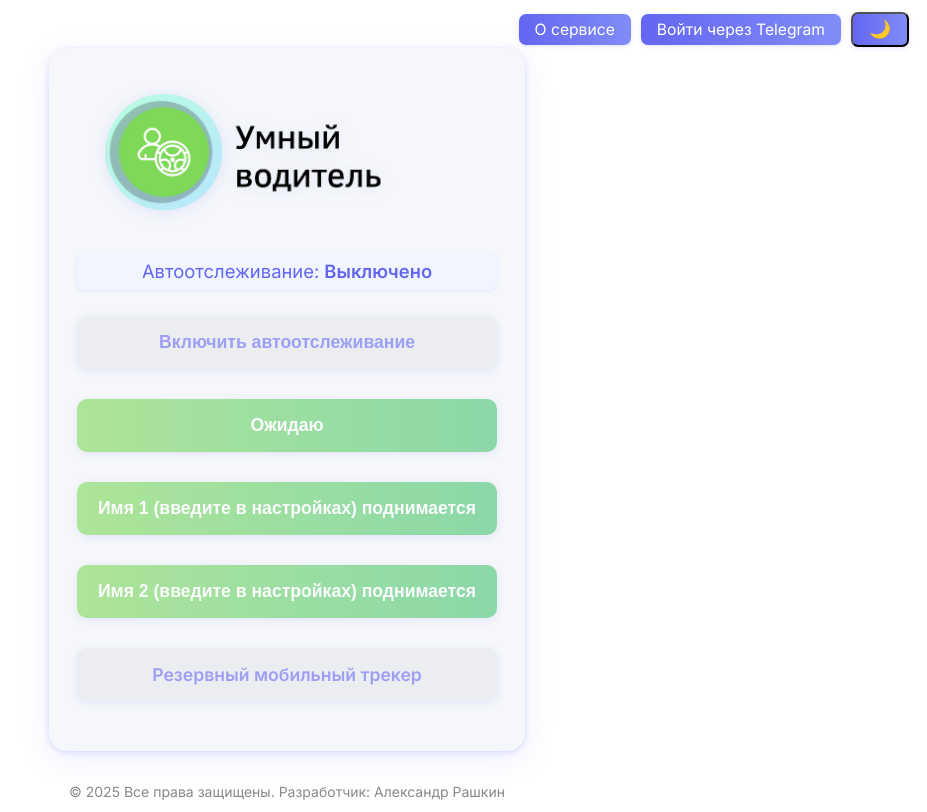
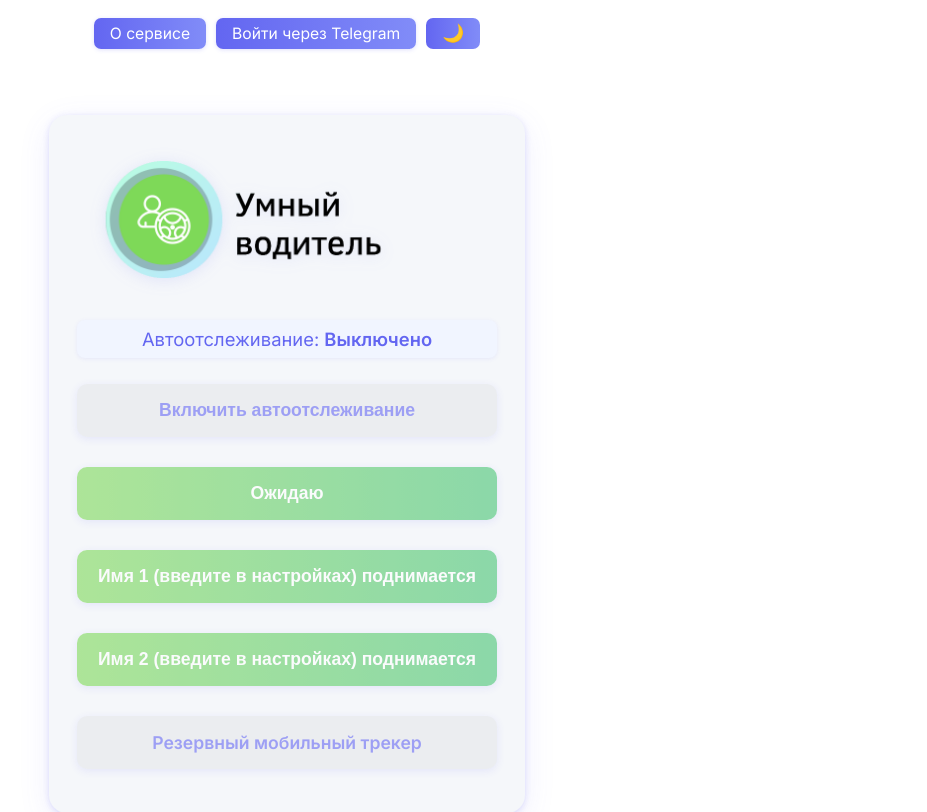
Before and after one commit to alexrashkin/clever-driver-bot, a Flask app: page / in a window 1280 px wide. Shown: the top 812 px of the page, without its empty margins (353-1280 px from the left). Run offline with Flask 3, Linux system fonts and the light colour scheme; data comes from the database, SQL or seed files in the repository.

Commit message:
change align buttons

```diff
--- a/web/templates/index.html
+++ b/web/templates/index.html
@@ -8,14 +8,14 @@
     <link rel="icon" type="image/x-icon" href="/static/favicon.ico">
     <style>
         body {
-            display: flex;
-            flex-direction: column;
-            min-height: 100vh;
             font-family: 'Inter', Arial, sans-serif;
             background: linear-gradient(135deg, #e0e7ff 0%, #f5f7fa 100%);
             color: #222;
             margin: 0;
             padding: 0;
+            min-height: 100vh;
+            display: flex;
+            flex-direction: column;
         }
         body.dark {
             --bg: #18181b;
@@ -185,17 +185,45 @@
     .nav-btn:hover, .nav-btn:focus {
         background: linear-gradient(90deg,#818cf8 0%,#6366f1 100%);
     }
+    .theme-btn {
+        min-width: 40px;
+        max-height: 36px;
+        line-height: 1.1;
+        font-size: 1.1em;
+        box-shadow: none;
+        border: none;
+        background: linear-gradient(90deg,#6366f1 0%,#818cf8 100%);
+        padding: 6px 16px;
+    }
+    .top-nav {
+        width: 100vw;
+        max-width: 100vw;
+        display: flex;
+        justify-content: center;
+        align-items: center;
+        gap: 10px;
+        margin: 0 auto 18px auto;
+        padding-top: 18px;
+        position: static;
+    }
+    @media (max-width: 700px) {
+        .top-nav {
+            gap: 6px;
+            padding-top: 12px;
+            margin-bottom: 12px;
+        }
+    }
     </style>
 </head>
 <body>
-    <div style="position: absolute; right: 18px; top: 12px; z-index: 20; display: flex; gap: 10px; align-items: center;">
+    <div class="top-nav">
         <a href="/about" class="top-link nav-btn">О сервисе</a>
         {% if is_authorized %}
         <a href="/settings" class="top-link nav-btn">Настройки</a>
         {% else %}
         <a href="/settings" class="top-link nav-btn">Войти через Telegram</a>
         {% endif %}
-        <button id="theme-toggle" class="nav-btn" style="padding:6px 16px;min-width:40px;max-height:36px;line-height:1.1;font-size:1.1em;">🌙</button>
+        <button id="theme-toggle" class="nav-btn theme-btn">🌙</button>
     </div>
     <div class="container">
         <div class="logo-wrap">
```
